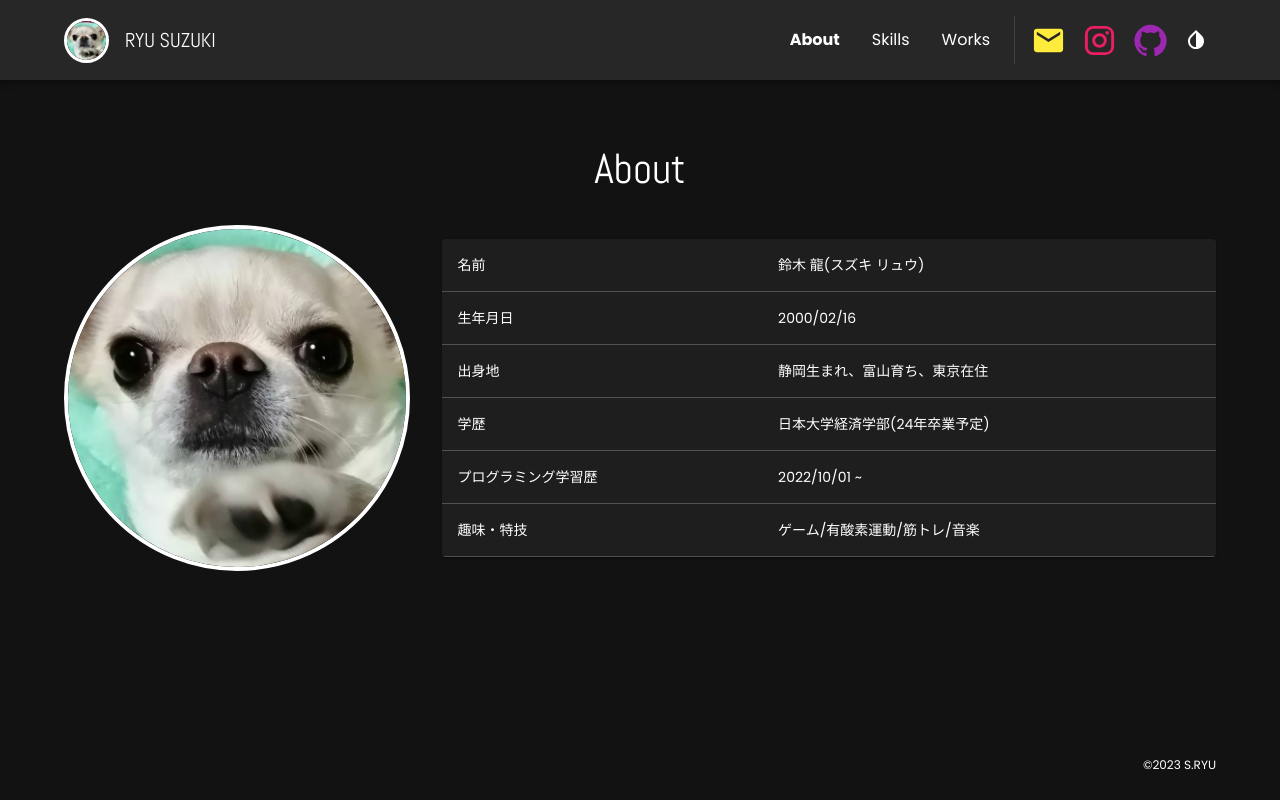
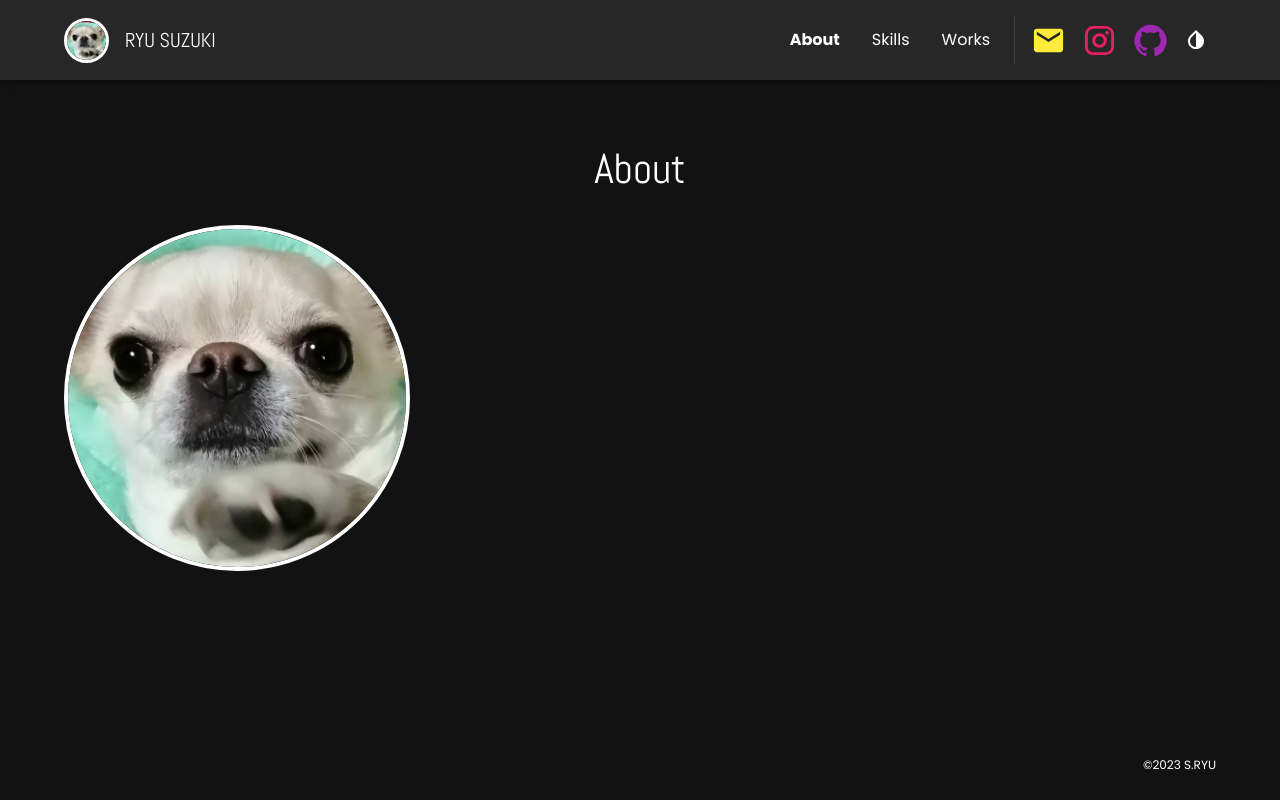
Before and after one commit to R216YU/Portfolio-R216YU, a React (Create React App) app: page / in a window 1280 px wide. Built offline with nearby package versions, Linux system fonts and the light colour scheme.

Commit message:
about 編集開始

```diff
--- a/src/components/About.jsx
+++ b/src/components/About.jsx
@@ -1,14 +1,4 @@
-import {
-  Box,
-  Container,
-  Typography,
-  TableContainer,
-  Table,
-  TableRow,
-  TableBody,
-  TableCell,
-  Paper,
-} from "@mui/material";
+import { Box, Container, Typography } from "@mui/material";
 import aboutImage from "../images/profileImage.png";
 import { useSetRecoilState } from "recoil";
 import { pageAtom } from "../recoil/pageAtom";
@@ -19,33 +9,6 @@ const About = () => {
   useEffect(() => {
     setPage("About");
   });
-
-  const rows = [
-    {
-      title: "名前",
-      data: "鈴木 龍(スズキ リュウ)",
-    },
-    {
-      title: "生年月日",
-      data: "2000/02/16",
-    },
-    {
-      title: "出身地",
-      data: "静岡生まれ、富山育ち、東京在住",
-    },
-    {
-      title: "学歴",
-      data: "日本大学経済学部(24年卒業予定)",
-    },
-    {
-      title: "プログラミング学習歴",
-      data: "2022/10/01 ~",
-    },
-    {
-      title: "趣味・特技",
-      data: "ゲーム/有酸素運動/筋トレ/音楽",
-    },
-  ];
 
   return (
     <Box sx={{ py: 8 }}>
@@ -64,12 +27,13 @@ const About = () => {
             flexWrap: "wrap",
             justifyContent: "center",
             alignItems: "center",
-            gap: 4,
+            gap: 2,
           }}
         >
           <Box
             component="img"
             sx={{
+              flex: 1,
               maxHeight: { xs: "40%", sm: "30%" },
               maxWidth: { xs: "40%", sm: "30%" },
               minHeight: "200px",
@@ -80,22 +44,7 @@ const About = () => {
             }}
             src={aboutImage}
           />
-          <Box sx={{ flexGrow: 1 }}>
-            <TableContainer component={Paper}>
-              <Table sx={{ flexGrow: 1 }}>
-                <TableBody>
-                  {rows.map((row) => (
-                    <TableRow key={row.title}>
-                      <TableCell>{row.title}</TableCell>
-                      <TableCell sx={{ whiteSpace: "pre-line" }}>
-                        {row.data}
-                      </TableCell>
-                    </TableRow>
-                  ))}
-                </TableBody>
-              </Table>
-            </TableContainer>
-          </Box>
+          <Box sx={{ flex: 1 }}></Box>
         </Box>
       </Container>
     </Box>
```
